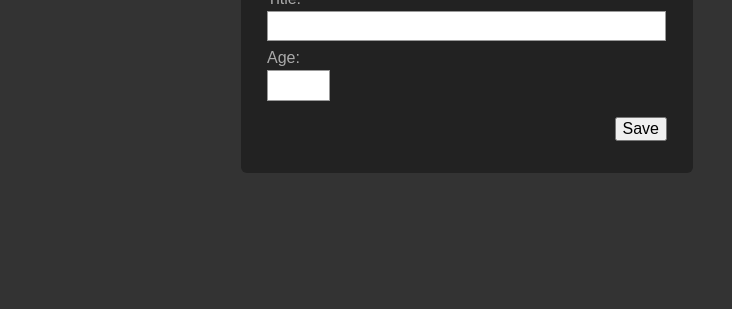
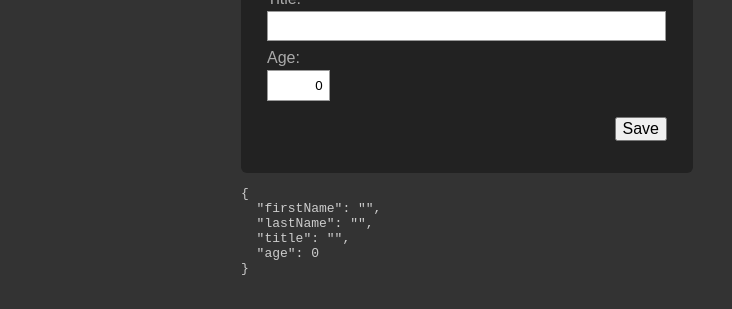
Before and after one commit to edwardtanguay/et002-employeesite-frontend, a React (Vite) app: page / in a window 1280 px wide. Shown: the part 301-610 px from the top of the page, without its empty margins (0-732 px from the left). Built offline with nearby package versions, Linux system fonts and the light colour scheme; no server answers.

Commit message:
data changes in form

```diff
--- a/src/App.jsx
+++ b/src/App.jsx
@@ -4,14 +4,27 @@ import './App.scss';
 
 const backendUrl = 'http://localhost:3333';
 
+const _formData = {
+	firstName: '',
+	lastName: '',
+	title: '',
+	age: 0
+}
+
 function App() {
 	const [employees, setEmployees] = useState([]);
+	const [formData, setFormData] = useState(_formData);
 
 	useEffect(() => {
 		(async () => {
 			setEmployees((await axios.get(`${backendUrl}/employees`)).data);
 		})();
 	}, []);
+
+	const handleFormFieldChange = (fieldName, value) => {
+		formData[fieldName] = value;
+		setFormData({ ...formData });
+	}
 
 	return (
 		<div className="App">
@@ -38,21 +51,29 @@ function App() {
 						<fieldset>
 							<label for="firstName">First Name:</label>
 							<input type="text"
+								value={formData.firstName}
+								onChange={(e)=>handleFormFieldChange('firstName', e.target.value)}
 								name="firstName"
 								id="firstName" />
 
 							<label for="lastName">Last Name:</label>
 							<input type="text"
+								value={formData.lastName}
+								onChange={(e)=>handleFormFieldChange('lastName', e.target.value)}
 								name="lastName"
 								id="lastName" />
 
 							<label for="title">Title:</label>
 							<input type="text"
+								value={formData.title}
+								onChange={(e)=>handleFormFieldChange('title', e.target.value)}
 								name="title"
 								id="title" />
 
 							<label for="age">Age:</label>
 							<input type="text"
+								value={formData.age}
+								onChange={(e)=>handleFormFieldChange('age', e.target.value)}
 								class="typeNumber"
 								name="age"
 								id="age" />
@@ -63,6 +84,9 @@ function App() {
 						</fieldset>
 
 					</form>
+					<pre>
+						{JSON.stringify(formData, null, 2)}
+					</pre>
 				</section>
 			</main>
 		</div>
```
